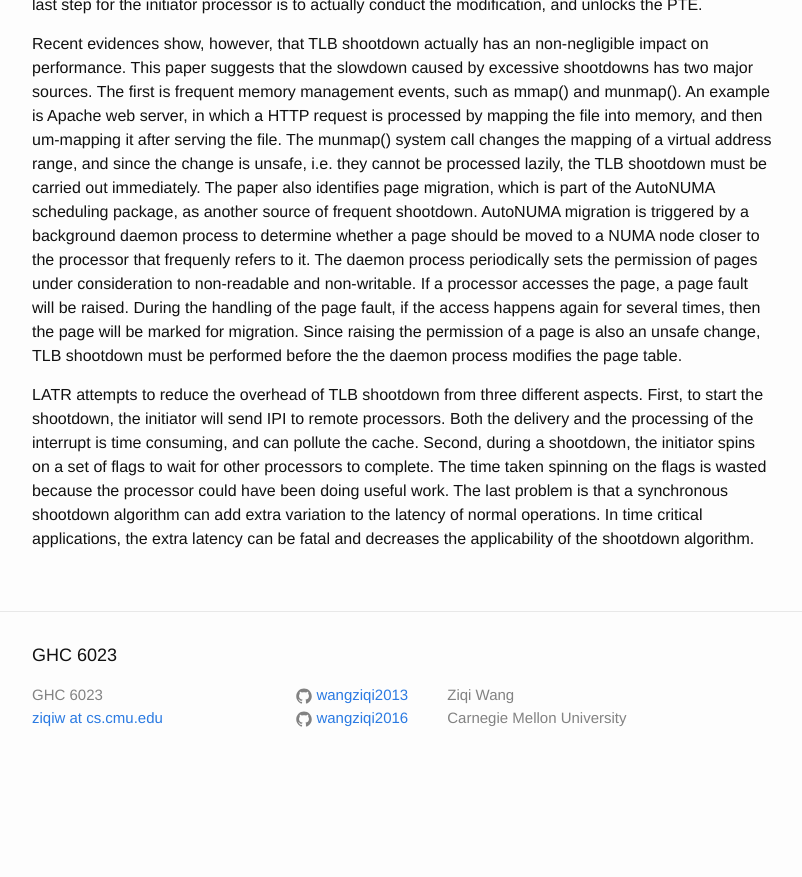
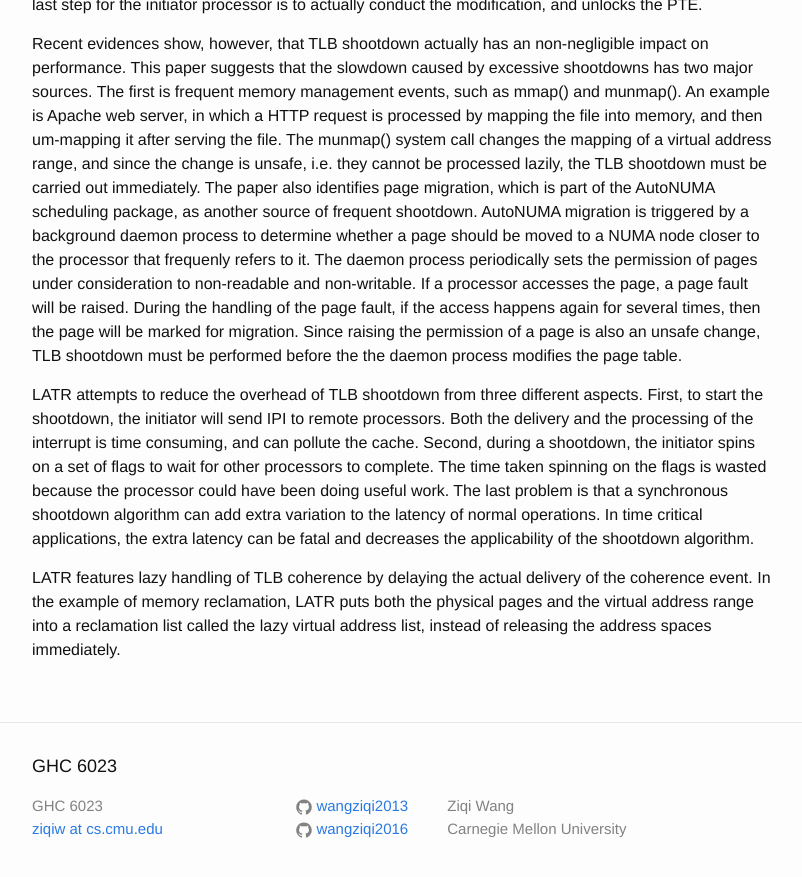
Before and after one commit to wangziqi2013/wangziqi2013.github.io, a Jekyll site: the page built from _posts/2018-12-26-latr.markdown, in a window 1280 px wide and 900 px high, scrolled down 976 px. Shown: the top 877 px of the window, without its empty margins (238-1040 px from the left). Built offline with Jekyll 4.4.1, drawn with Linux system fonts in a browser that asks for light colours; before the commit the page ends 1765 px from its top, so only the background shows below that.

Commit message:
Working on LATR

```diff
--- a/_posts/2018-12-26-latr.markdown
+++ b/_posts/2018-12-26-latr.markdown
@@ -55,3 +55,7 @@ processors to complete. The time taken spinning on the flags is wasted because t
 useful work. The last problem is that a synchronous shootdown algorithm can add extra variation to the latency of
 normal operations. In time critical applications, the extra latency can be fatal and decreases the applicability of
 the shootdown algorithm.
+
+LATR features lazy handling of TLB coherence by delaying the actual delivery of the coherence event. In the example
+of memory reclamation, LATR puts both the physical pages and the virtual address range into a reclamation list
+called the lazy virtual address list, instead of releasing the address spaces immediately.
```
